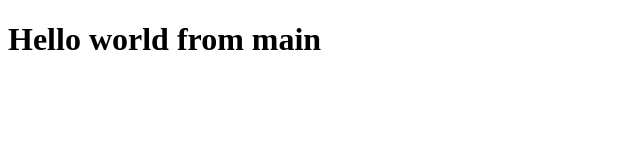
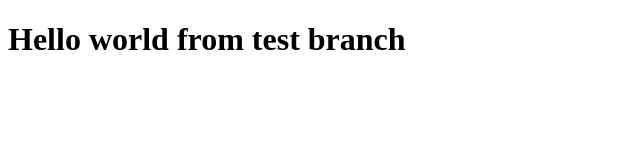
Before and after one commit to Danilova09/GITHUB-pages, a plain HTML site: page index.html in a window 1280 px wide. Shown: the whole page, without its empty margins (0-640 px from the left). Drawn offline with Linux system fonts and the light colour scheme.

Commit message:
Changed title in test branch

```diff
--- a/index.html
+++ b/index.html
@@ -7,6 +7,6 @@
     <title>Document</title>
 </head>
 <body>
-    <h1>Hello world from main</h1>
+    <h1>Hello world from test branch</h1>
 </body>
 </html>
```
